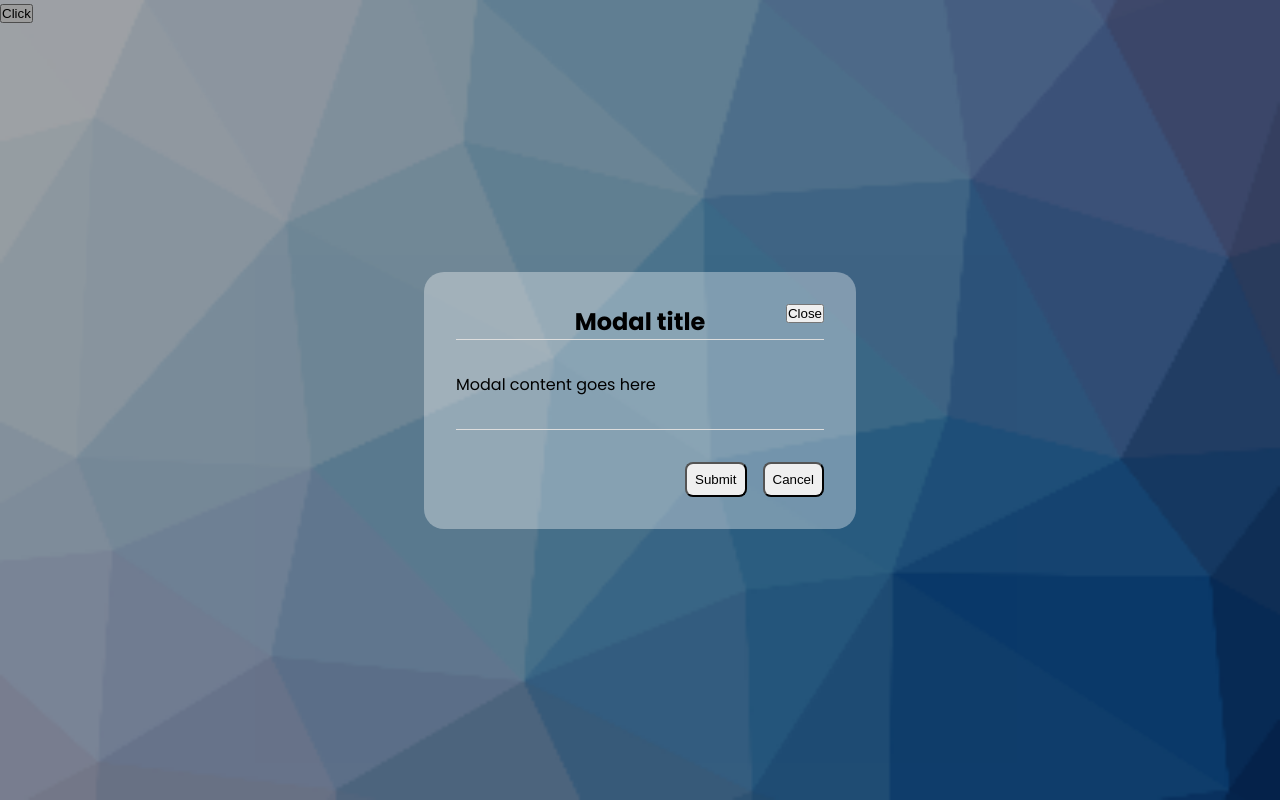
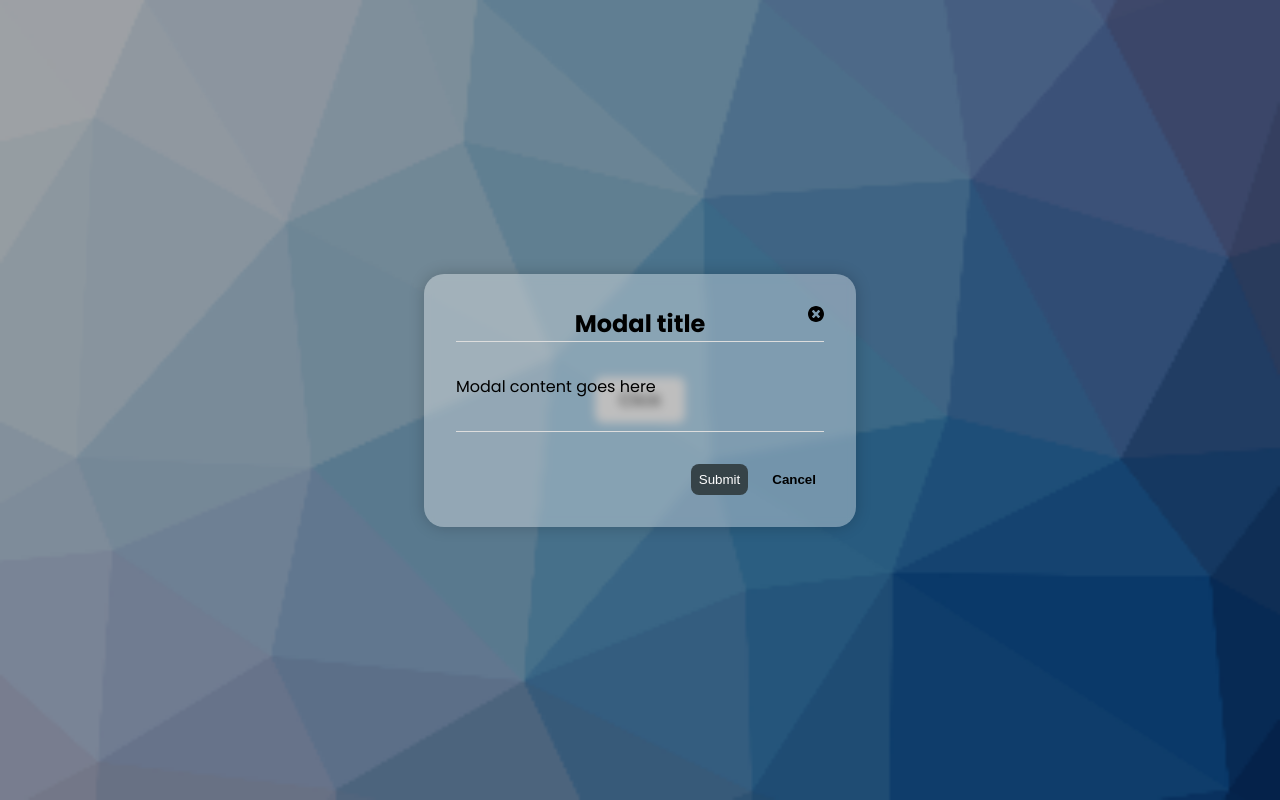
Before and after one commit to rradfar/react-modal, a React (Create React App) app: page / in a window 1280 px wide. Both pictures are taken after a click on the button "Click". Built offline with nearby package versions, Linux system fonts and the light colour scheme.

Commit message:
Add rest of the styles

```diff
--- a/public/index.html
+++ b/public/index.html
@@ -14,6 +14,7 @@
 
 <body>
   <noscript>You need to enable JavaScript to run this app.</noscript>
+  <div id="modal"></div>
   <div id="root"></div>
 </body>
 
--- a/src/App.js
+++ b/src/App.js
@@ -9,7 +9,9 @@ function App() {
 
   return (
     <div className='App'>
-      <button onClick={() => Toggle()}>Click</button>
+      <button className='click' onClick={() => Toggle()}>
+        Click
+      </button>
       <Modal showModal={showModal} close={Toggle} title='Modal title'>
         Modal content goes here
       </Modal>
--- a/src/App.scss
+++ b/src/App.scss
@@ -12,3 +12,24 @@ body {
   background-size: cover;
   background-attachment: fixed;
 }
+
+button {
+  border: none;
+  outline: none;
+  cursor: pointer;
+}
+
+.App {
+  width: 100vw;
+  height: 100vh;
+  display: flex;
+  justify-content: center;
+  align-items: center;
+}
+
+.click {
+  padding: 0.8rem 1.5rem;
+  border-radius: 8px;
+  font-size: 1.1rem;
+  font-weight: 700;
+}
--- a/src/Components/Modal.js
+++ b/src/Components/Modal.js
@@ -1,16 +1,20 @@
 import React from 'react';
+import ReactDom from 'react-dom';
 
 import './modal.scss';
+
 export default function Modal({ close, showModal, title, children }) {
-  return (
+  return ReactDom.createPortal(
     <>
-      {showModal ? (
-        <div className='modalContainer' onClick={() => close()}>
+      <div
+        className={`modalContainer ${showModal ? 'show' : ''}`}
+        onClick={() => close()}
+      >
         <div className='modal' onClick={e => e.stopPropagation()}>
           <header className='modal_header'>
             <h2 className='modal_header-title'>{title}</h2>
             <button className='close' onClick={() => close()}>
-                Close
+              <img src='close-icon.svg' alt='close' />
             </button>
           </header>
           <main className='modal_content'>{children}</main>
@@ -22,7 +26,7 @@ export default function Modal({ close, showModal, title, children }) {
           </footer>
         </div>
       </div>
-      ) : null}
-    </>
+    </>,
+    document.getElementById('modal')
   );
 }
--- a/src/Components/modal.scss
+++ b/src/Components/modal.scss
@@ -8,6 +8,19 @@
   justify-content: center;
   align-items: center;
   background-color: rgba($color: #000, $alpha: 0.35);
+  opacity: 0;
+  visibility: hidden;
+  transition: all 0.2s ease;
+
+  &.show {
+    opacity: 1;
+    visibility: visible;
+
+    .modal {
+      transform: translateY(0);
+    }
+  }
+}
 
 .modal {
   background-color: rgba(255, 255, 255, 0.35);
@@ -15,6 +28,10 @@
   height: auto;
   padding: 2rem;
   border-radius: 20px;
+  transform: translateY(-600px);
+  transition: all 0.4s ease;
+  backdrop-filter: blur(5px);
+  box-shadow: 0 0 1rem 0 rgba(0, 0, 0, 0.2);
 
   &_header {
     position: relative;
@@ -28,6 +45,17 @@
       position: absolute;
       top: 0;
       right: 0;
+      background: transparent;
+
+      img {
+        width: 1rem;
+        height: auto;
+        transition: all 0.2s ease;
+
+        &:hover {
+          transform: scale(1.1);
+        }
+      }
     }
   }
 
@@ -48,6 +76,20 @@
 
     .submit {
       margin-right: 1rem;
+      background-color: #364348;
+      color: #fff;
+
+      &:hover {
+        background-color: rgba(54, 67, 72, 0.8);
+      }
+    }
+
+    .cancel {
+      background-color: transparent;
+      font-weight: 600;
+
+      &:hover {
+        color: rgba(54, 67, 72, 0.8);
       }
     }
   }
```
Also changed, not shown: public/close-icon.svg (added). Lines whose indentation alone changed are shown as unchanged.
